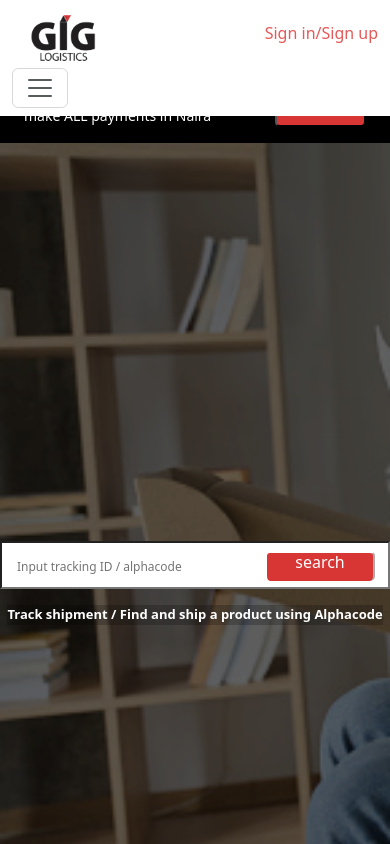
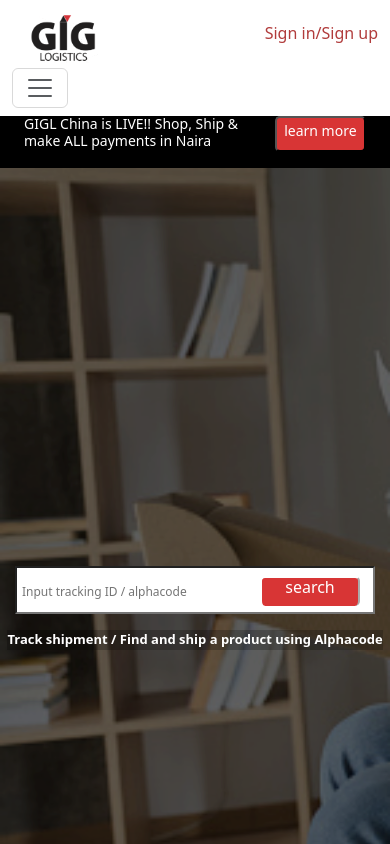
Before and after one commit to skylermalachy/giglogistics-parody, a plain HTML site: page index.html in a window 390 px wide. Shown: the top 844 px of the page. Drawn offline with nearby package versions, Linux system fonts and the light colour scheme.

Commit message:
updateded

```diff
--- a/index.html
+++ b/index.html
@@ -28,7 +28,7 @@
 
 
         <div class="signin">
-            <a href="signup.html" style="display: block; text-decoration: none;margin-left: 120px; color: rgb(230, 89, 89);font-size: large;;"><h6>Sign in/Sign up</h6></a>
+            <a href="signup.html" style="display: block; text-decoration: none;margin-left: 100px; color: rgb(177, 60, 60);font-size: large;;"><h6>Sign in/Sign up</h6></a>
           </div>
           <button
               class="navbar-toggler "
@@ -101,7 +101,7 @@
       <div class="section1">
         <div class="section1cont">
 
-        <div class="row container-fluid" id="brw" style="background-color: black;width: 100%;margin-left: 0px;">
+        <div class="row container-fluid" id="brw" style="background-color: black;width: 100%;margin-left: 0px;margin-top: 100px;">
 
         <h6 class="d-flex justify-content-center  mb-3 mt-3" style="color: white;font-size: 14px;">GIGL China is LIVE!! Shop, Ship & make ALL payments in Naira <button class="btn1 " >learn more</button></h6>
         </div>
--- a/style.css
+++ b/style.css
@@ -13,7 +13,7 @@
   background-color: rgb(255, 255, 255);
 }
 .nav-item {
-  padding-left: 20px;
+  padding-left: 30px;
   padding-bottom: 10px;
   font-weight: bold;
 }
@@ -27,7 +27,7 @@
   word-spacing: 5px;
 }
 #navlist :hover {
-  color: red;
+  color: rgb(183, 26, 26);
   margin-top: 3px;
 }
 
@@ -132,9 +132,9 @@
 
 @media (max-width: 768px) {
   .search-input {
-    padding-right: 140px;
+    padding-right: 120px;
     background-color: white;
-    padding-left: 15px;
+    padding-left: 5px;
     padding-top: 10px;
     padding-bottom: 10px;
   }
@@ -149,7 +149,7 @@
     margin-left: 20px;
     margin-right: 15px;
 
-    width: 110px;
+    width: 100px;
     padding: 0;
     border-radius: 5px;
     background-color: #d83535;
```
